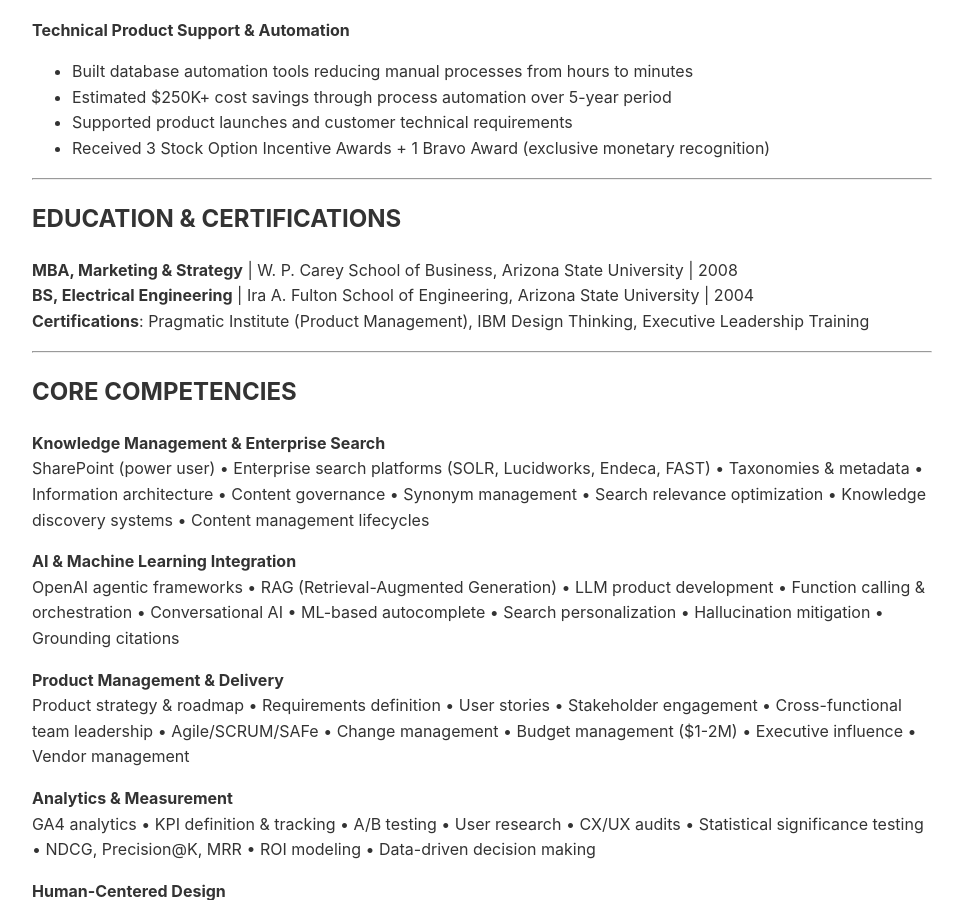
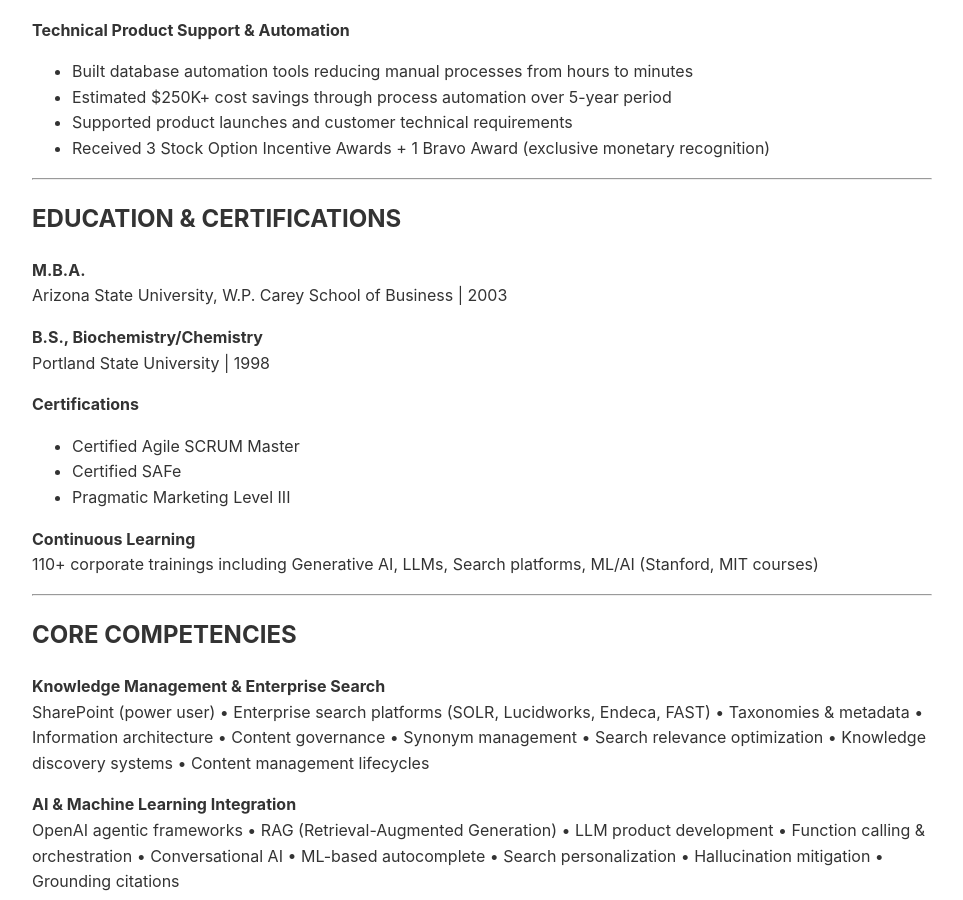
Before and after one commit to tsimech/tsimech.github.io, a Jekyll site: the page built from docs/amgen.md, in a window 1280 px wide and 900 px high, scrolled down 6353 px. Shown: the whole window, without its empty margins (158-1121 px from the left). Built offline with Jekyll 4.4.1, drawn with Linux system fonts in a browser that asks for light colours.

Commit message:
FIX CRITICAL: Correct education section in Amgen resume (MBA 2003, BS Biochem 1998)

```diff
--- a/docs/amgen.md
+++ b/docs/amgen.md
@@ -233,9 +233,19 @@ Led technical marketing and product support for semiconductor division.
 
 ## EDUCATION & CERTIFICATIONS
 
-**MBA, Marketing & Strategy** | W. P. Carey School of Business, Arizona State University | 2008
-**BS, Electrical Engineering** | Ira A. Fulton School of Engineering, Arizona State University | 2004
-**Certifications**: Pragmatic Institute (Product Management), IBM Design Thinking, Executive Leadership Training
+**M.B.A.**
+Arizona State University, W.P. Carey School of Business | 2003
+
+**B.S., Biochemistry/Chemistry**
+Portland State University | 1998
+
+**Certifications**
+- Certified Agile SCRUM Master
+- Certified SAFe
+- Pragmatic Marketing Level III
+
+**Continuous Learning**
+110+ corporate trainings including Generative AI, LLMs, Search platforms, ML/AI (Stanford, MIT courses)
 
 ---
 
```
